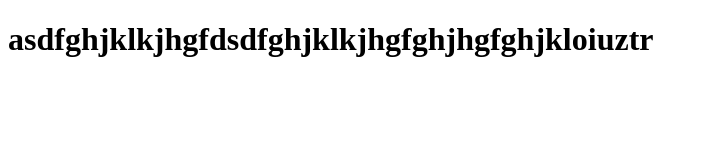
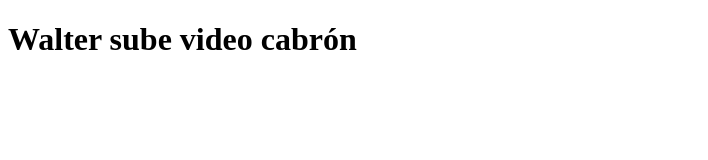
Before and after one commit to Canieldelbarrio1234567890/Canieldelbarrio1234567890.github.io, a plain HTML site: page index.html in a window 1280 px wide. Shown: the whole page, without its empty margins (0-708 px from the left). Drawn offline with Linux system fonts and the light colour scheme.

Commit message:
Update index.html

```diff
--- a/index.html
+++ b/index.html
@@ -5,6 +5,6 @@
     <title>walter sube video cabrón</title>
   </head>
   <body>
-    <h1>asdfghjklkjhgfdsdfghjklkjhgfghjhgfghjkloiuztr</h1>
+    <h1>Walter sube video cabrón</h1>
   </body>
 </html>
```
